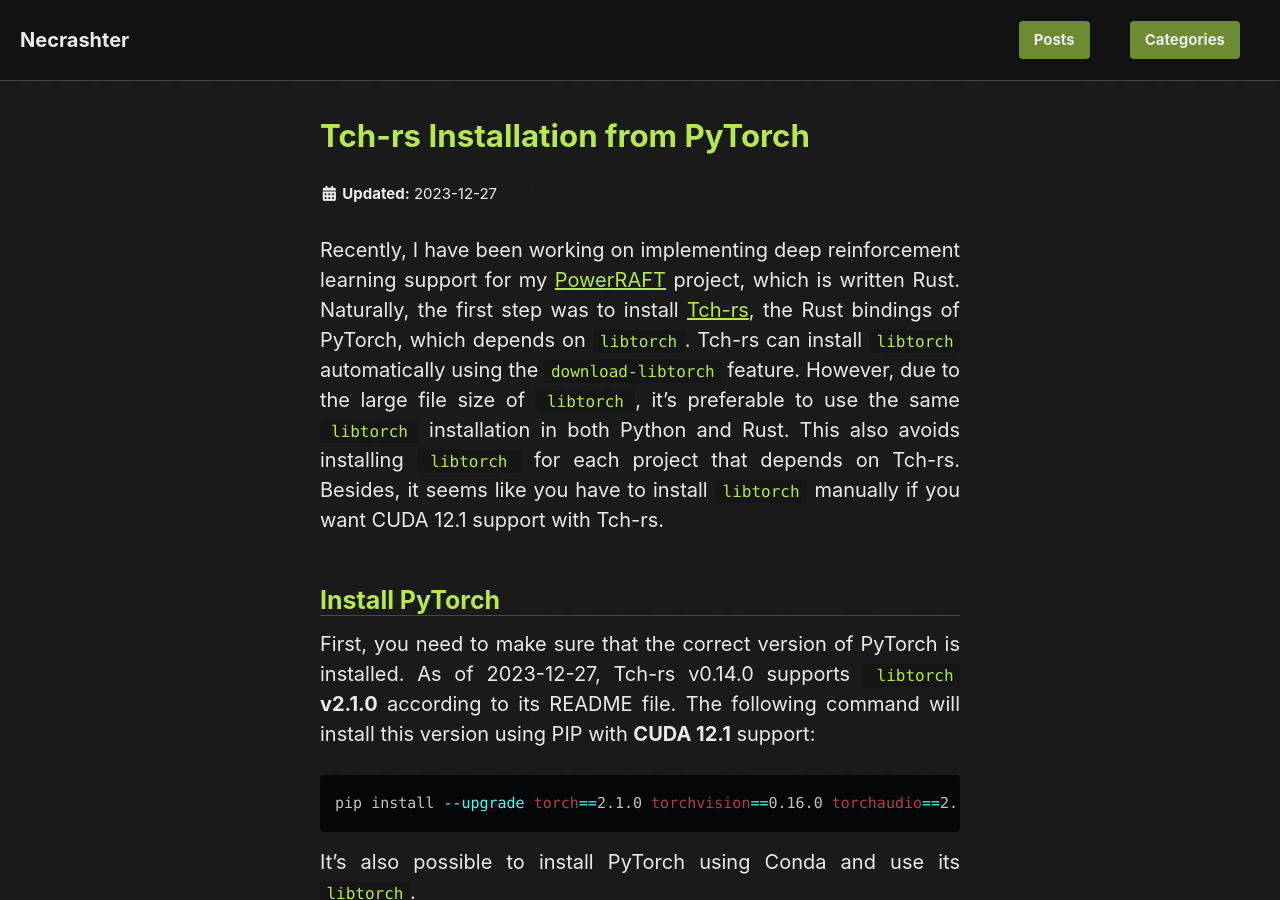
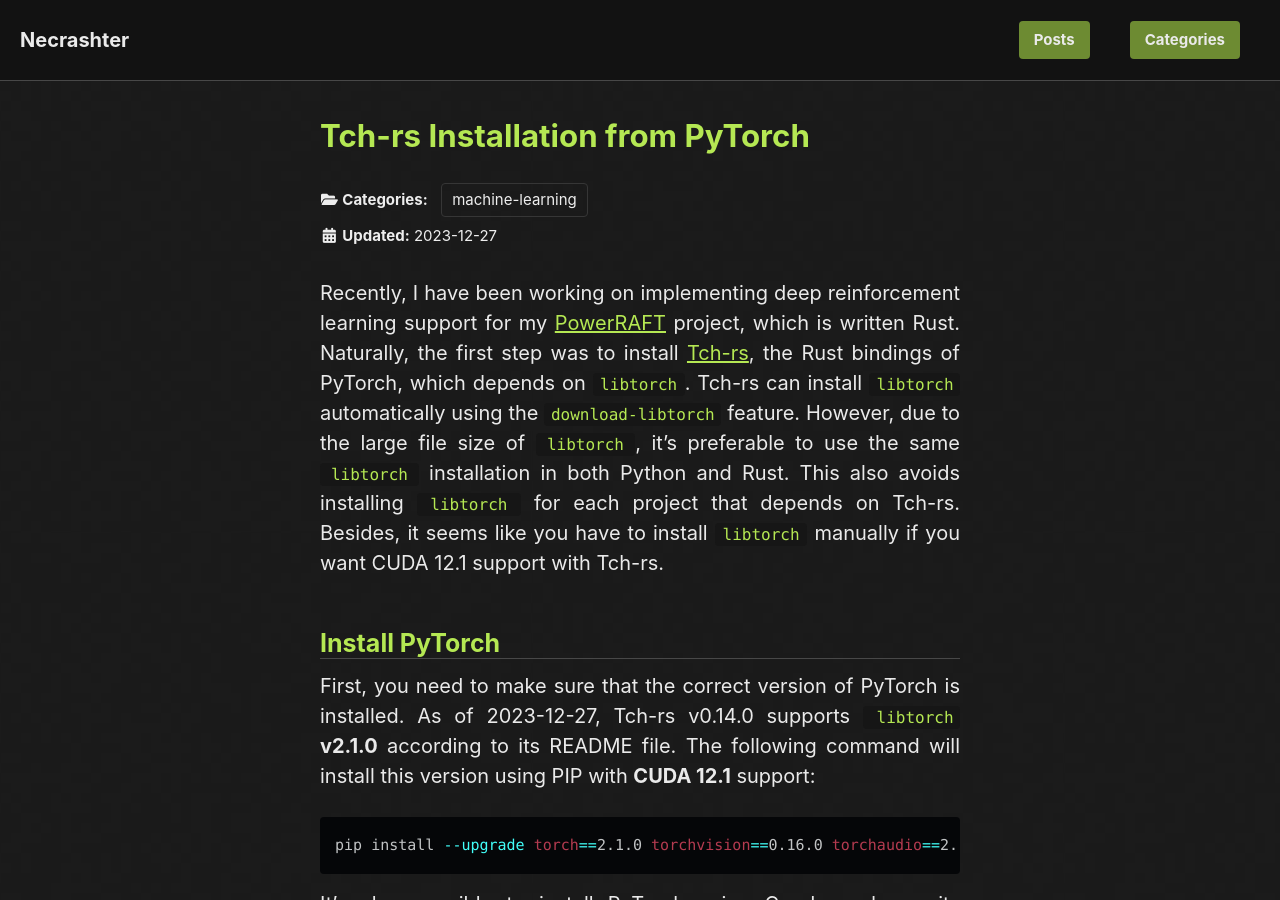
Before and after one commit to necrashter/necrashter.github.io, a Jekyll site: the page built from _posts/2023-12-27-tch-rs-install-from-pip.markdown, in a window 1280 px wide and 900 px high. Built offline with Jekyll 4.4.1, drawn with Linux system fonts in a browser that asks for light colours; cached includes are drawn as plain includes; nearby versions of some CDN libraries.

Commit message:
Add categories to the last 2 posts

```diff
--- a/_posts/2023-12-27-bevy-music-bug-workaround.markdown
+++ b/_posts/2023-12-27-bevy-music-bug-workaround.markdown
@@ -3,6 +3,8 @@
 date:   2023-12-27 17:29:00 +0300
 permalink: /bevy-choppy-music-workaround
 excerpt: "Using Web Audio API to fix the choppy audio problems on the web builds of Bevy game engine."
+categories:
+- gamedev
 ---
 
 If you have used the Bevy game engine to create a web game, you may have noticed the choppy audio bug, especially during performance-heavy parts. This happens because there is no separate thread for the audio (or any separate thread at all) on the web builds, at least for now (2023-12-27).
--- a/_posts/2023-12-27-tch-rs-install-from-pip.markdown
+++ b/_posts/2023-12-27-tch-rs-install-from-pip.markdown
@@ -3,6 +3,8 @@
 date:   2023-12-27 19:27:00 +0300
 permalink: /tch-rs-install-from-pytorch
 excerpt: "A short guide on how to install the Rust bindings of libtorch using a PyTorch installation."
+categories:
+- machine-learning
 ---
 
 Recently, I have been working on implementing deep reinforcement learning support for my [PowerRAFT](https://github.com/necrashter/PowerRAFT) project, which is written Rust.
```
